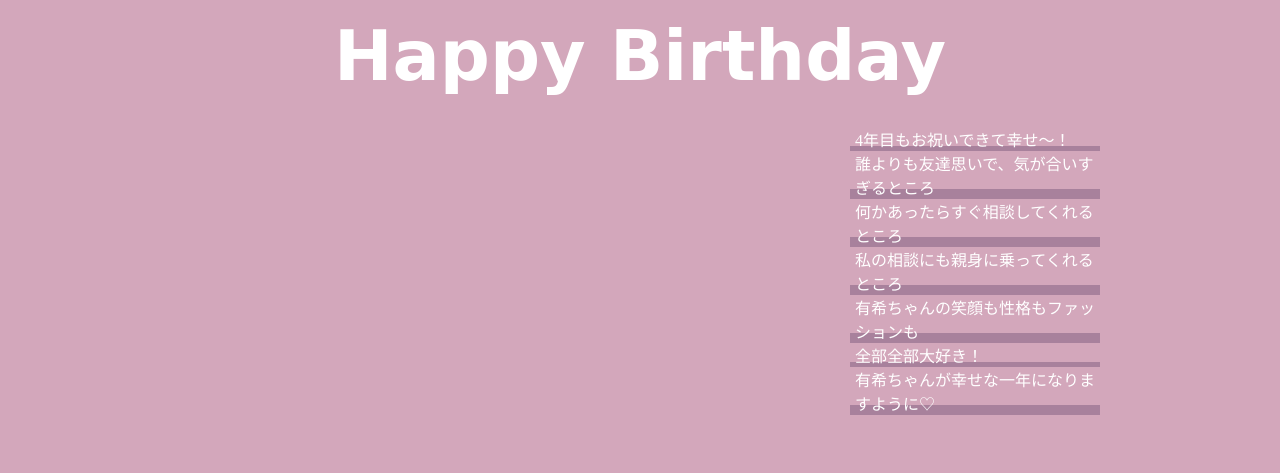
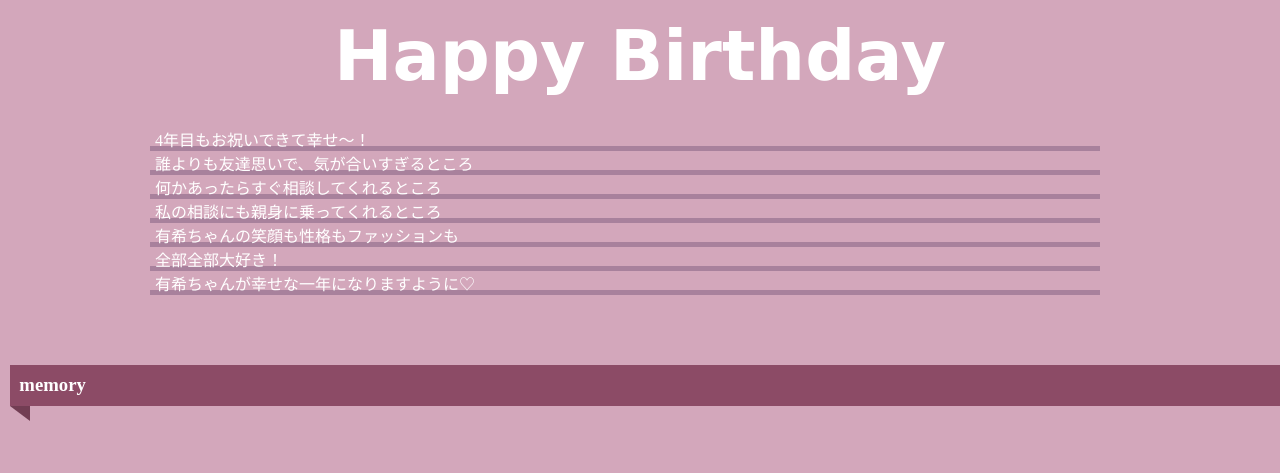
Before and after one commit to hikaru323/hikaru323.github.io-yuki-sbirthday, a plain HTML site: page index.html in a window 1280 px wide. Shown: the part 1052-1525 px from the top of the page. Drawn offline with Linux system fonts and the light colour scheme; a script that the page names is missing.

Commit message:
Update stylesheet.css

```diff
--- a/stylesheet.css
+++ b/stylesheet.css
@@ -58,7 +58,7 @@ main {
 
 .top-title p {
   color: white;
-  margin-left: 850px;
+  margin-left: 150px;
   margin-right: 180px;
   padding-left: 5px;
   background: linear-gradient(transparent 80%, #a8819c 80%);
```
